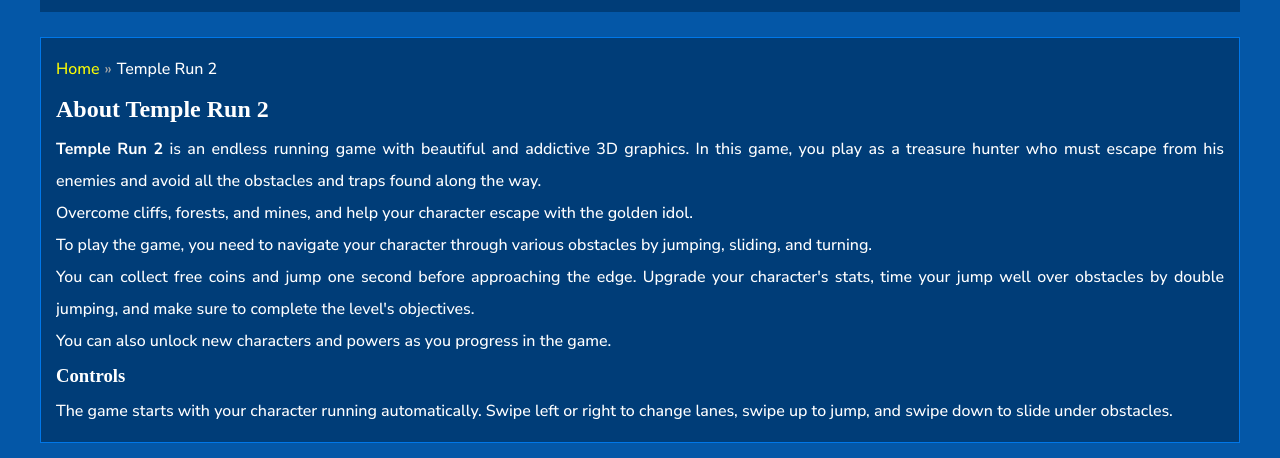
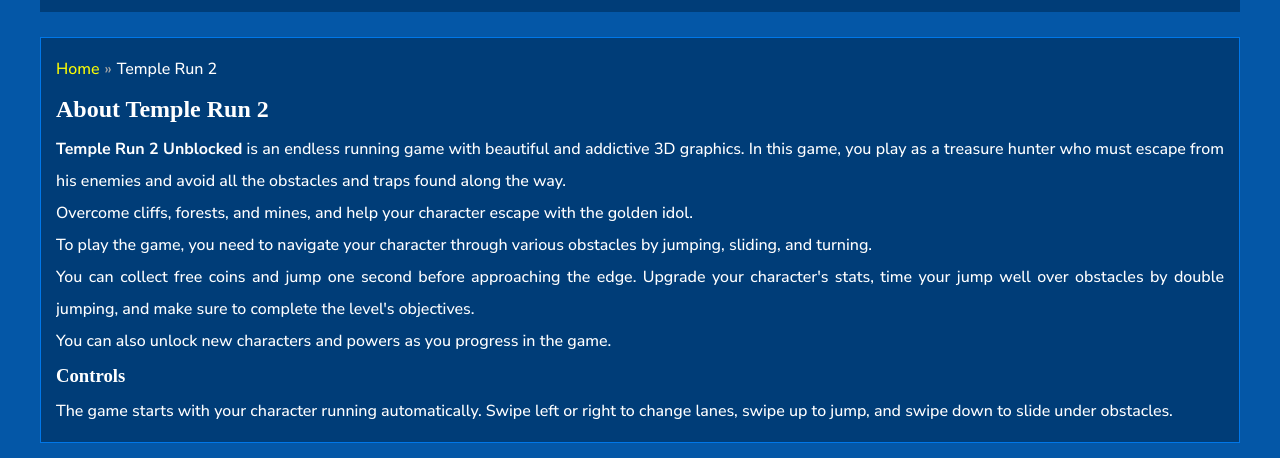
Before and after one commit to unblockedgamespremium6x/unblockedgamespremium6x.github.io, a plain HTML site: page temple-run-2.html in a window 1280 px wide. Shown: the part 1006-1464 px from the top of the page. Drawn offline with Linux system fonts and the light colour scheme.

Commit message:
Update temple-run-2.html

```diff
--- a/temple-run-2.html
+++ b/temple-run-2.html
@@ -318,7 +318,7 @@
                             </div>
                         </div>
                         <div class="text-area--content">
-                            <h2>About Temple Run 2</h2><p style="text-align: justify;"><strong>Temple Run 2</strong> is an endless running game with beautiful and addictive 3D graphics. In this game, you play as a treasure hunter who must escape from his enemies and avoid all the obstacles and traps found along the way.</p>
+                            <h2>About Temple Run 2</h2><p style="text-align: justify;"><strong>Temple Run 2 Unblocked</strong> is an endless running game with beautiful and addictive 3D graphics. In this game, you play as a treasure hunter who must escape from his enemies and avoid all the obstacles and traps found along the way.</p>
 <p style="text-align: justify;">Overcome cliffs, forests, and mines, and help your character escape with the golden idol.<br />To play the game, you need to navigate your character through various obstacles by jumping, sliding, and turning.<br />You can collect free coins and jump one second before approaching the edge. Upgrade your character's stats, time your jump well over obstacles by double jumping, and make sure to complete the level's objectives.<br />You can also unlock new characters and powers as you progress in the game.</p>
 <h3 style="text-align: justify;"><strong>Controls</strong></h3>
 <p style="text-align: justify;">The game starts with your character running automatically. Swipe left or right to change lanes, swipe up to jump, and swipe down to slide under obstacles.</p>                                                    </div>
```
